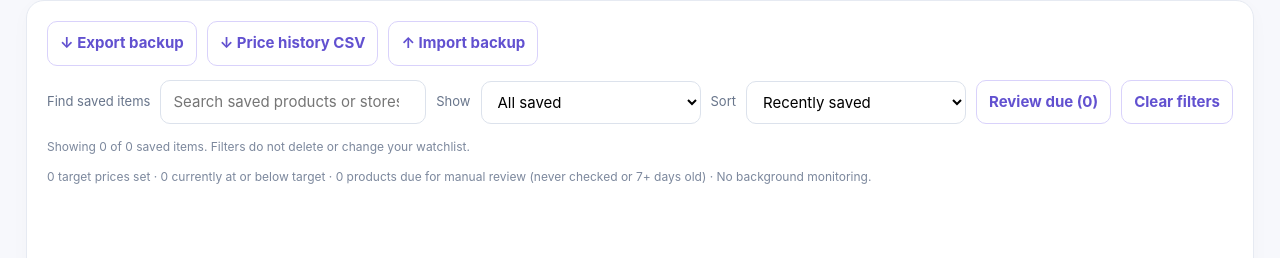
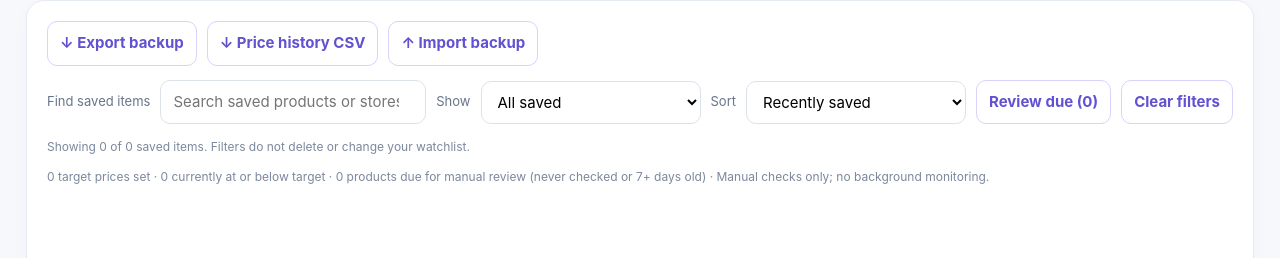
Before and after one commit to kamadiasiyan-cmyk/nexora-ai-preview, a plain HTML site: page index.html in a window 1280 px wide. Shown: the part 1307-1565 px from the top of the page. Drawn offline with Linux system fonts and the light colour scheme.

Commit message:
fix(ui): preserve existing manual-monitoring disclaimer

```diff
--- a/index.html
+++ b/index.html
@@ -31,7 +31,7 @@ function renderSaved(){
   $('reviewDue').textContent='Review due ('+review.due+')';
   const tracked=saved.filter(x=>W.price(x.targetPrice)!==null).length;
   const reached=saved.filter(x=>W.price(x.targetPrice)!==null&&W.price(x.price)!==null&&W.price(x.price)<=W.price(x.targetPrice)).length;
-  $('watchStats').textContent=tracked+' target prices set · '+reached+' currently at or below target · '+review.due+' products due for manual review (never checked or 7+ days old) · No background monitoring.';
+  $('watchStats').textContent=tracked+' target prices set · '+reached+' currently at or below target · '+review.due+' products due for manual review (never checked or 7+ days old) · Manual checks only; no background monitoring.';
   $('watchItems').className=visible.length?'':'empty';
   $('watchItems').innerHTML=visible.length?visible.map(({item:x,index:i})=>{
     const rows=history[W.keyFor(x)]||[],last=rows.slice(-4).map(v=>money(v.price,x.currency||'USD')).join(' → '),stats=W.historyStats(rows);
```
